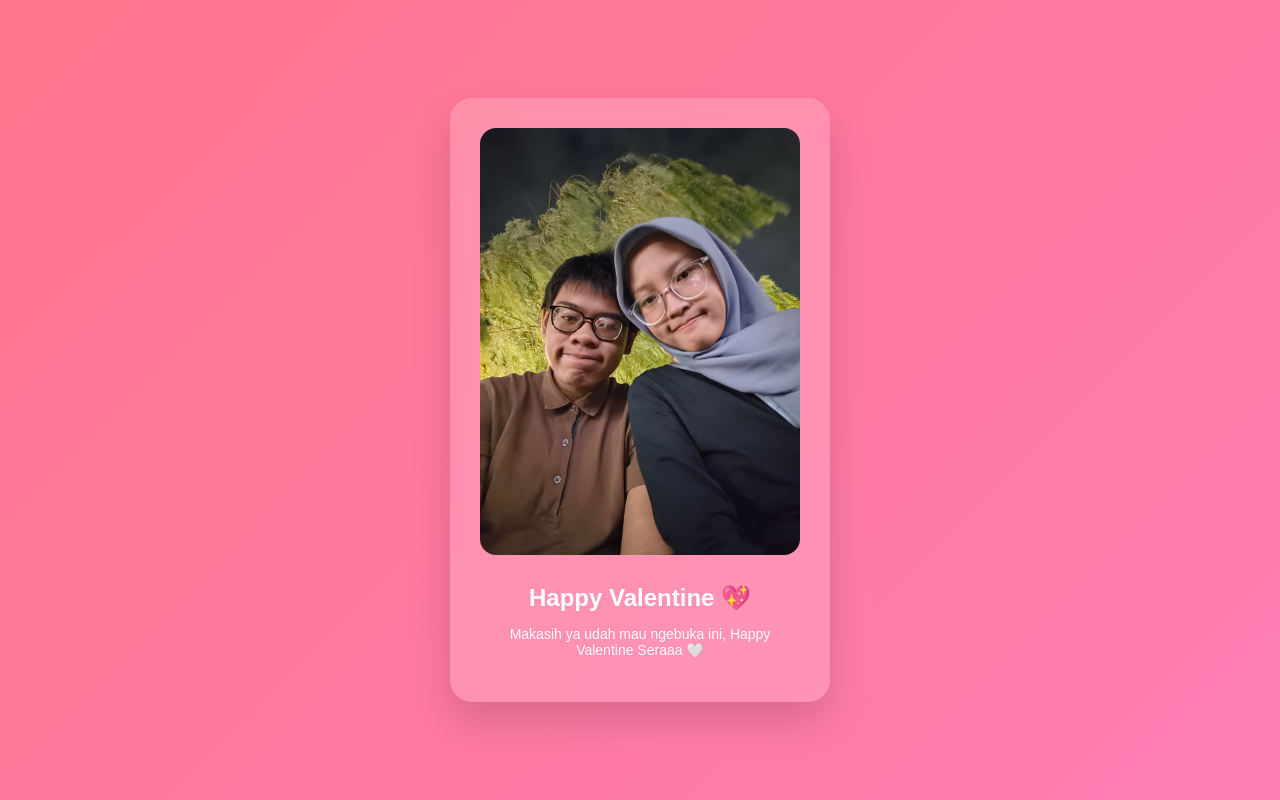
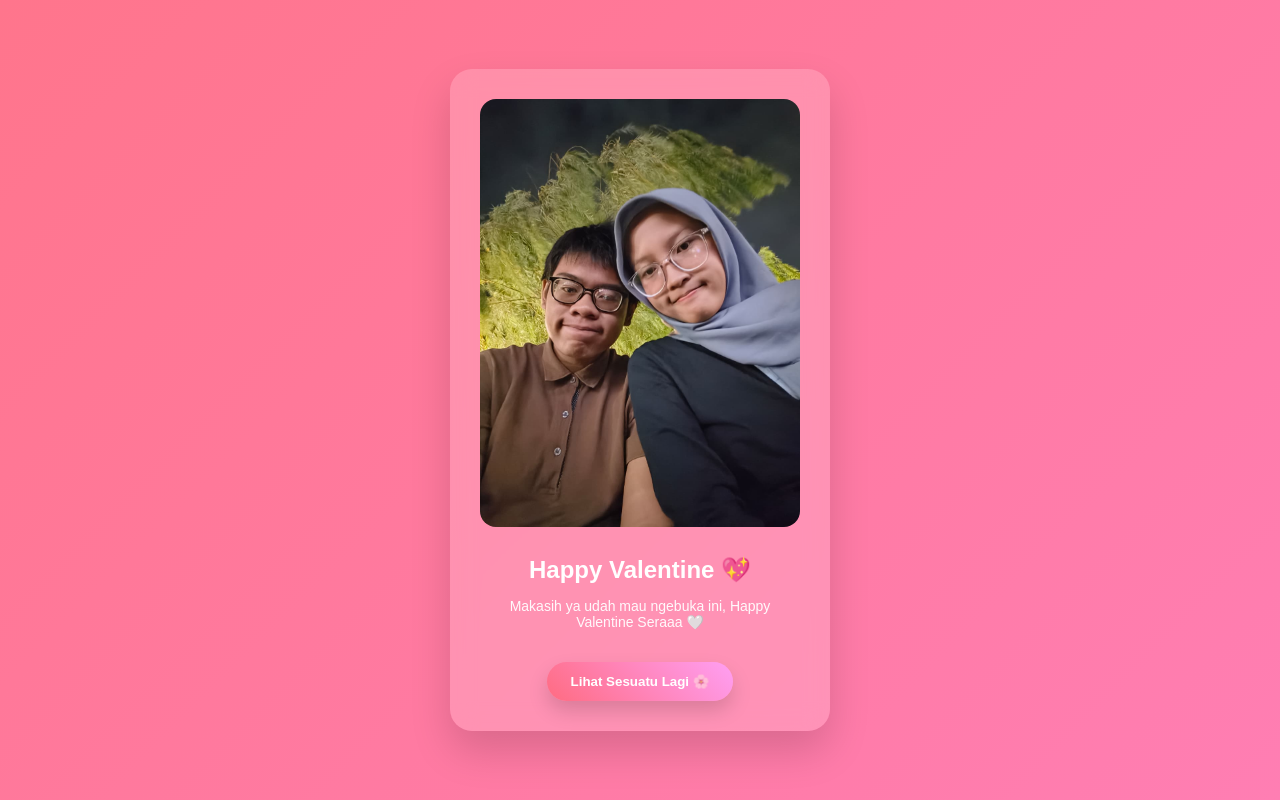
Before and after one commit to hulzz0205/valentine, a plain HTML site: page final.html in a window 1280 px wide. Drawn offline with Linux system fonts and the light colour scheme.

Commit message:
Update final.html

```diff
--- a/final.html
+++ b/final.html
@@ -56,6 +56,25 @@
       border-radius: 14px;
     }
 
+         /* === TAMBAHAN TOMBOL FLOWERS (TIDAK MENGUBAH YANG LAIN) === */
+    .flower-btn {
+      margin-top: 18px;
+      padding: 12px 24px;
+      border: none;
+      border-radius: 30px;
+      background: linear-gradient(45deg, #ff6b81, #ff9ff3);
+      color: white;
+      font-weight: bold;
+      cursor: pointer;
+      transition: 0.3s ease;
+      box-shadow: 0 10px 20px rgba(0,0,0,0.15);
+    }
+
+    .flower-btn:hover {
+      transform: scale(1.08);
+    }
+
+
     @keyframes fadeIn {
       from { opacity: 0; transform: translateY(20px); }
       to   { opacity: 1; transform: translateY(0); }
@@ -92,6 +111,11 @@
       <img src="assets/foto2.jpeg" alt="Foto Rahasia">
       <p>Cepat Cepat Berubah Pikiran Nya Ya Biar Mau Lagi Sama Aku 🤍</p>
     </div>
+
+       <!-- TOMBOL FLOWERS (DITAMBAHKAN SAJA) -->
+    <button class="flower-btn" onclick="location.href='/bunga/index2.html'">
+      Lihat Sesuatu Lagi 🌸
+    </button>
   </div>
 
   <script>
```
